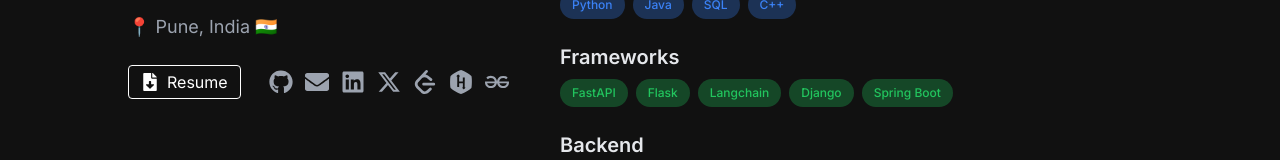
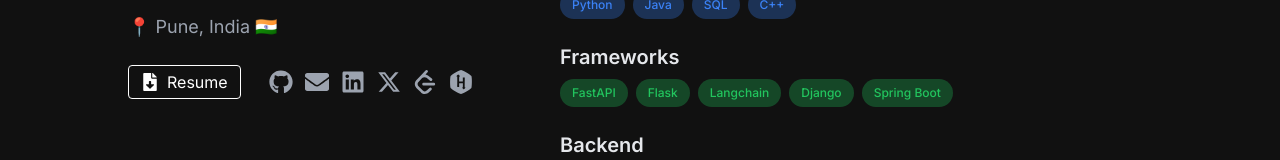
Before and after one commit to capybara-brain346/capybaras-portfolio, a Next.js app: page / in a window 1280 px wide. Shown: the part 293-453 px from the top of the page. Built offline with nearby package versions, Linux system fonts and the light colour scheme.

Commit message:
removed gfg

```diff
--- a/src/components/SocialLinks.tsx
+++ b/src/components/SocialLinks.tsx
@@ -58,14 +58,6 @@ const SocialLinks: React.FC = () => {
       >
         <FaHackerrank size={24} />
       </a>
-      <a
-        href="https://www.geeksforgeeks.org/user/choudharuspi/"
-        target="_blank"
-        rel="noopener noreferrer"
-        className="text-gray-400 hover:text-white"
-      >
-        <SiGeeksforgeeks size={24} />
-      </a>
     </div>
   );
 };
```
